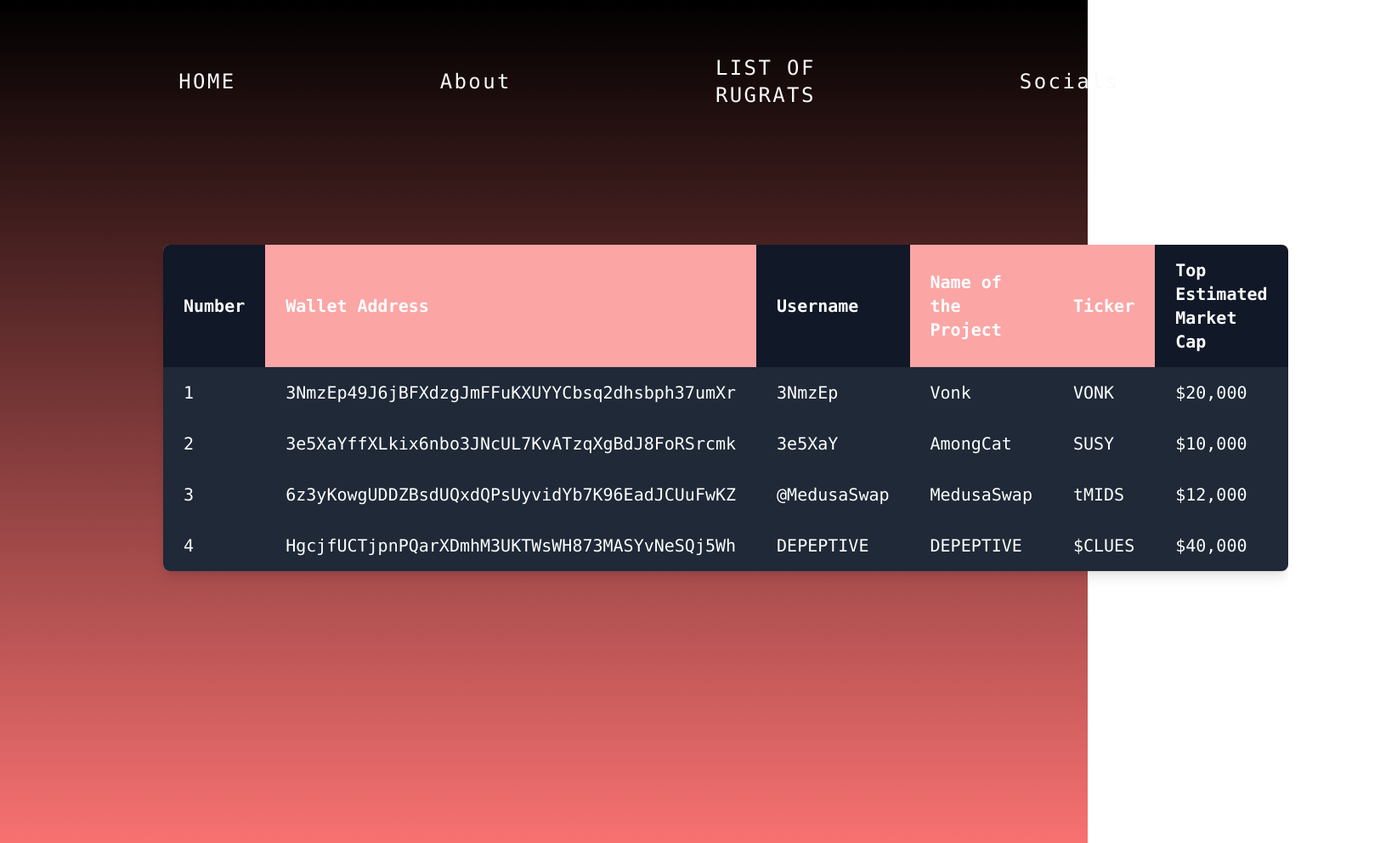
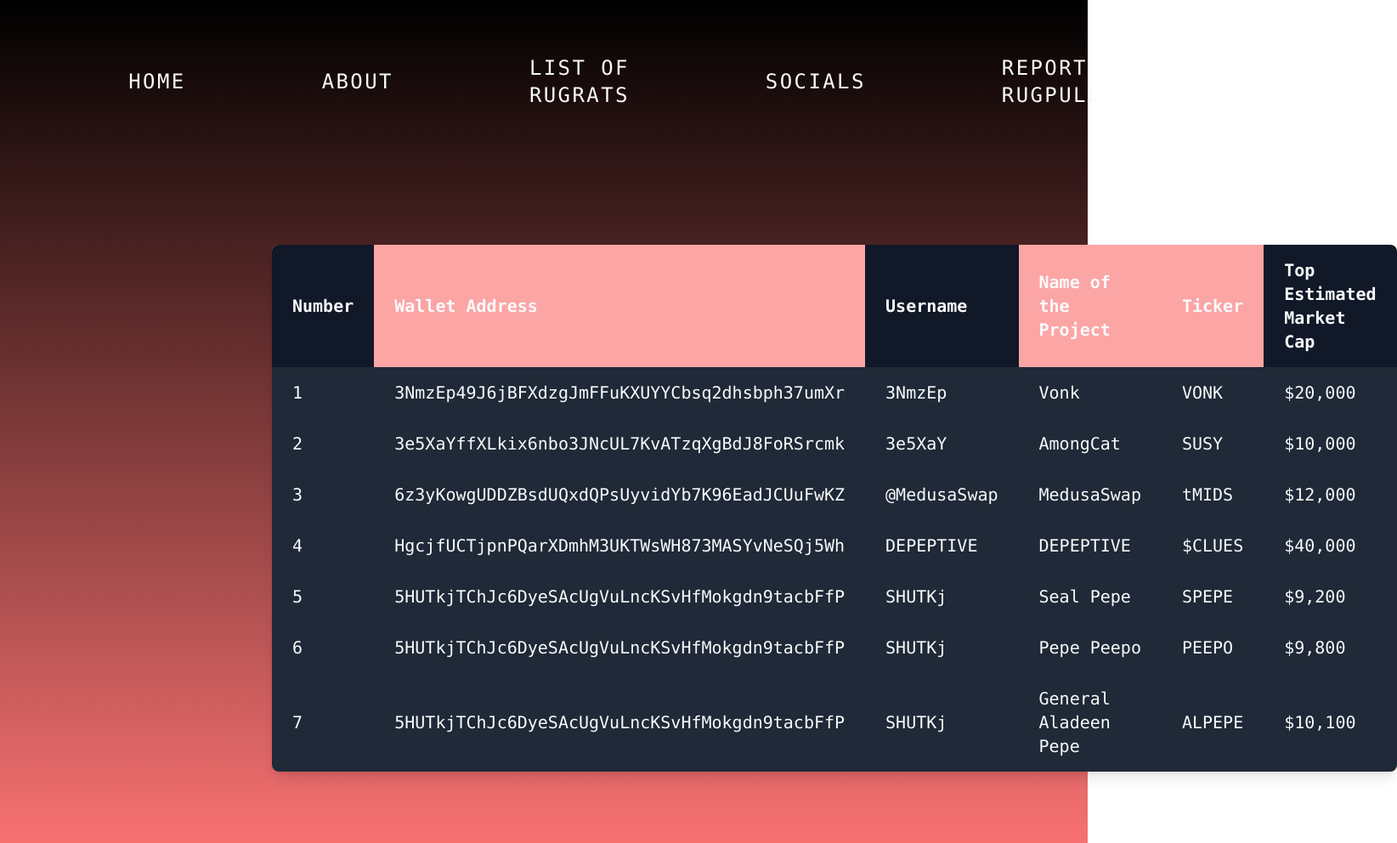
Before and after one commit to markvarkovi/pump.pain, a React (Vite) app: page /ruglist in a window 1280 px wide. Shown: the whole page at 85% size, 1644 px wide, since content can reach past the window. Built offline with nearby package versions, Linux system fonts and the light colour scheme.

Commit message:
fixed issues at Rugrats, added Report subpage

```diff
--- a/src/App.jsx
+++ b/src/App.jsx
@@ -3,6 +3,7 @@ import Home from "./Components/Home.jsx";
 import About from "./Components/About.jsx";
 import Rugrats from "./Components/Rugrats.jsx";
 import Socials from "./Components/Socials.jsx";
+import Report from "./Components/Report.jsx";
 import { Routes, Route } from "react-router-dom";
 
 function App() {
@@ -15,6 +16,7 @@ function App() {
           <Route path="/about" element={<About />} />
           <Route path="/ruglist" element={<Rugrats />} />
           <Route path="/social" element={<Socials />} />
+          <Route path="/report" element={<Report />} />
         </Routes>
       </div>
     </>
--- a/src/Components/Navbar.jsx
+++ b/src/Components/Navbar.jsx
@@ -2,8 +2,8 @@ import { Link } from "react-router-dom";
 
 export default function Navbar() {
   return (
-    <header className="text-gray-50 mb-0 px-4 lg:px-8 w-full flex items-center justify-center">
-      <div className="flex items-center space-x-60 tracking-widest text-2xl cursor-pointer">
+    <header className="text-gray-50 mb-0 px-4 w-full flex items-center justify-center">
+      <div className="flex items-center space-x-40 tracking-widest text-2xl cursor-pointer">
         <div id="pictures" className="flex mt-8">
           <img
             src="https://i.ibb.co/cXM63M5/N-vtelen-terv-20.png"
@@ -15,13 +15,16 @@ export default function Navbar() {
           <Link to="/">HOME</Link>
         </div>
         <div>
-          <Link to="/about">About</Link>
+          <Link to="/about">ABOUT</Link>
         </div>
         <div>
           <Link to="/ruglist">LIST OF RUGRATS</Link>
         </div>
         <div>
-          <Link to="/social">Socials</Link>
+          <Link to="/social">SOCIALS</Link>
+        </div>
+        <div>
+          <Link to="/report">REPORT RUGPULL</Link>
         </div>
       </div>
     </header>
--- /dev/null
+++ b/src/Components/Report.jsx
@@ -0,0 +1,145 @@
+import React, { useState } from "react";
+
+export default function ReportPage() {
+  const [formData, setFormData] = useState({
+    walletAddress: "",
+    username: "",
+    projectName: "",
+    ticker: "",
+    marketCap: "",
+    evidence: "",
+  });
+
+  const handleChange = (e) => {
+    const { name, value } = e.target;
+    setFormData({ ...formData, [name]: value });
+  };
+
+  const handleSubmit = (e) => {
+    e.preventDefault();
+    const { walletAddress, username, projectName, ticker, marketCap, evidence } =
+      formData;
+
+    if (
+      !walletAddress ||
+      !username ||
+      !projectName ||
+      !ticker ||
+      !marketCap ||
+      !evidence
+    ) {
+      alert("Please fill all the fields to send the report");
+      return;
+    }
+
+    const emailBody = `
+      Rugrat's wallet address: ${walletAddress}
+      Username: ${username}
+      Name of the project: ${projectName}
+      Ticker: ${ticker}
+      Top estimated market cap: ${marketCap}
+      Evidence: ${evidence}
+    `;
+
+    window.location.href = `mailto:painpump4@gmail.com?subject=Rugrat Report&body=${encodeURIComponent(
+      emailBody
+    )}`;
+
+    setFormData({
+      walletAddress: "",
+      username: "",
+      projectName: "",
+      ticker: "",
+      marketCap: "",
+      evidence: "",
+    });
+  };
+
+  return (
+    <div className="mx-auto mt-12 flex">
+      <img
+        src="https://www.pngall.com/wp-content/uploads/14/Gigachad-PNG-Image.png"
+        alt="gigachad"
+        className="w-80 h-80"
+      />
+      <form
+        onSubmit={handleSubmit}
+        className="flex flex-col bg-red-400 rounded-xl border border-yellow-800 border-double py-8 px-48 mx-32 bg-opacity-20 text-gray-50 uppercase font-bold tracking-widest"
+      >
+        <h1 className="flex justify-center items-center mb-8 text-3xl">NEW REPORT</h1>
+        <label htmlFor="walletAddress">Rugrat's Wallet Address</label>
+        <input
+          type="text"
+          id="walletAddress"
+          className="bg-yellow-700 bg-opacity-40 rounded-lg text-black"
+          name="walletAddress"
+          value={formData.walletAddress}
+          onChange={handleChange}
+        />
+
+        <label htmlFor="username">Username</label>
+        <input
+          type="text"
+          id="username"
+          className="bg-yellow-700 bg-opacity-40 rounded-lg text-black"
+          name="username"
+          value={formData.username}
+          onChange={handleChange}
+        />
+
+        <label htmlFor="projectName">Name of the Project</label>
+        <input
+          type="text"
+          id="projectName"
+          className="bg-yellow-700 bg-opacity-40 rounded-lg text-black"
+          name="projectName"
+          value={formData.projectName}
+          onChange={handleChange}
+        />
+
+        <label htmlFor="ticker">Ticker</label>
+        <input
+          type="text"
+          id="ticker"
+          className="bg-yellow-700 bg-opacity-40 rounded-lg text-black"
+          name="ticker"
+          value={formData.ticker}
+          onChange={handleChange}
+        />
+
+        <label htmlFor="marketCap">Top Estimated Market Cap in USD</label>
+        <input
+          type="number"
+          id="marketCap"
+          className="bg-yellow-700 bg-opacity-40 rounded-lg text-black"
+          name="marketCap"
+          value={formData.marketCap}
+          onChange={handleChange}
+        />
+
+        <label htmlFor="evidence">Evidence</label>
+        <textarea
+          id="evidence"
+          name="evidence"
+          className="bg-yellow-700 bg-opacity-40 rounded-lg text-black"
+          rows="4"
+          value={formData.evidence}
+          onChange={handleChange}
+        ></textarea>
+
+        <button
+          type="submit"
+          className="mt-8 bg-gradient-to-t from-red-400 to-gray border border-solid border-yellow-800 border-2 hover:from-red-500 hover:to-red
+          text-white font-bold p-6 rounded-full focus:outline-none focus:shadow-outline transition duration-300 ease-in-out text-4xl"
+        >
+          SEND REPORT
+        </button>
+      </form>
+      <img
+        src="https://www.pngall.com/wp-content/uploads/14/Gigachad-Transparent.png"
+        alt="gigachad"
+        className="w-80 h-80"
+      />
+    </div>
+  );
+}
--- a/src/Components/Rugrats.jsx
+++ b/src/Components/Rugrats.jsx
@@ -1,8 +1,8 @@
 export default function Rugrats() {
   return (
     <>
-      <div className="mx-auto max-w-4xl mt-24">
-        <table className="w-full bg-red-300 text-gray-50 shadow-lg rounded-lg overflow-hidden text-white text-xl">
+      <div className="ml-80 max-w-4xl mt-24">
+        <table className="w-full bg-red-300 text-gray-50 shadow-lg rounded-lg overflow-hidden text-gray-50 text-xl">
           <thead className="text-left">
             <tr>
               <th className="py-4 px-6 bg-gray-900">Number</th>
@@ -46,6 +46,30 @@ export default function Rugrats() {
               <td className="py-4 px-6">$CLUES</td>
               <td className="py-4 px-6">$40,000</td>
             </tr>
+            <tr className="bg-gray-800">
+              <td className="py-4 px-6">5</td>
+              <td className="py-4 px-6">5HUTkjTChJc6DyeSAcUgVuLncKSvHfMokgdn9tacbFfP</td>
+              <td className="py-4 px-6">SHUTKj</td>
+              <td className="py-4 px-6">Seal Pepe</td>
+              <td className="py-4 px-6">SPEPE</td>
+              <td className="py-4 px-6">$9,200</td>
+            </tr>
+            <tr className="bg-gray-800">
+              <td className="py-4 px-6">6</td>
+              <td className="py-4 px-6">5HUTkjTChJc6DyeSAcUgVuLncKSvHfMokgdn9tacbFfP</td>
+              <td className="py-4 px-6">SHUTKj</td>
+              <td className="py-4 px-6">Pepe Peepo</td>
+              <td className="py-4 px-6">PEEPO</td>
+              <td className="py-4 px-6">$9,800</td>
+            </tr>
+            <tr className="bg-gray-800">
+              <td className="py-4 px-6">7</td>
+              <td className="py-4 px-6">5HUTkjTChJc6DyeSAcUgVuLncKSvHfMokgdn9tacbFfP</td>
+              <td className="py-4 px-6">SHUTKj</td>
+              <td className="py-4 px-6">General Aladeen Pepe</td>
+              <td className="py-4 px-6">ALPEPE</td>
+              <td className="py-4 px-6">$10,100</td>
+            </tr>
           </tbody>
         </table>
       </div>
--- a/tailwind.config.js
+++ b/tailwind.config.js
@@ -8,6 +8,7 @@ export default {
     "./src/Components/About.jsx",
     "./src/Components/Rugrats.jsx",
     "./src/Components/Socials.jsx",
+    "./src/Components/Report.jsx",
   ],
   theme: {
     extend: {
```
